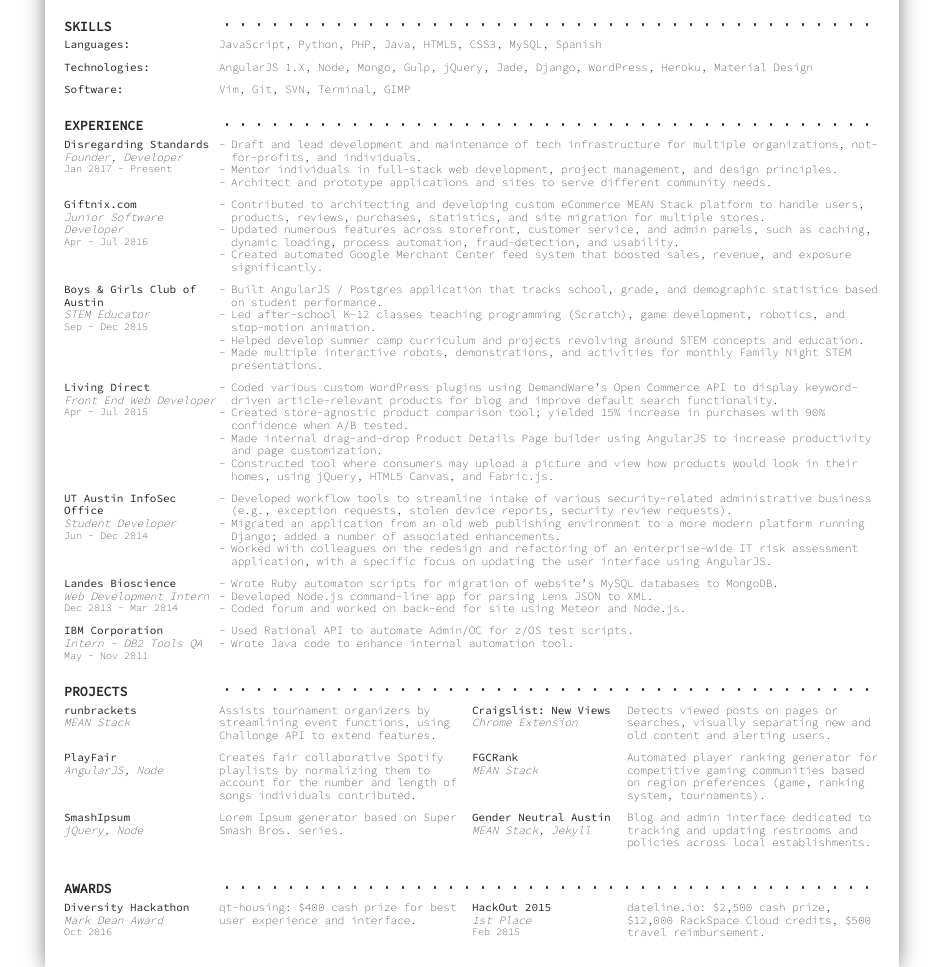
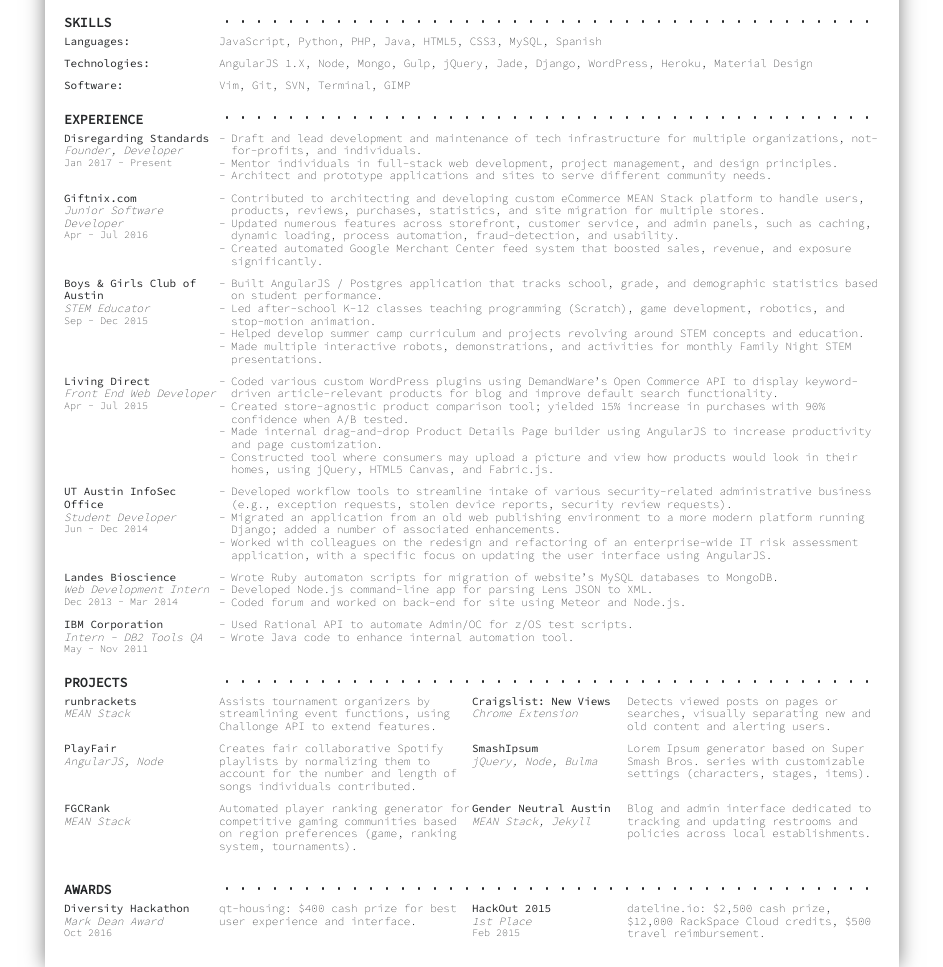
Before and after one commit to sissyliberation/css-resume, a website: page index.html in a window 1280 px wide. Shown: the part 127-1094 px from the top of the page, without its empty margins (168-1111 px from the left). Drawn offline with Linux system fonts and the light colour scheme.

Commit message:
smashipsum update

```diff
--- a/index.html
+++ b/index.html
@@ -184,18 +184,18 @@
 
         <div class="project">
           <div class="type">
+            <div>SmashIpsum</div>
+            <div>jQuery, Node, Bulma</div>
+          </div>
+          <div class="details">Lorem Ipsum generator based on Super Smash Bros. series with customizable settings (characters, stages, items).</div>
+        </div>
+
+        <div class="project">
+          <div class="type">
             <div>FGCRank</div>
             <div>MEAN Stack</div>
           </div>
           <div class="details"> Automated player ranking generator for competitive gaming communities based on region preferences (game, ranking system, tournaments).  </div>
-        </div>
-
-        <div class="project">
-          <div class="type">
-            <div>SmashIpsum</div>
-            <div>jQuery, Node</div>
-          </div>
-          <div class="details">Lorem Ipsum generator based on Super Smash Bros. series.</div>
         </div>
 
         <div class="project">
```
